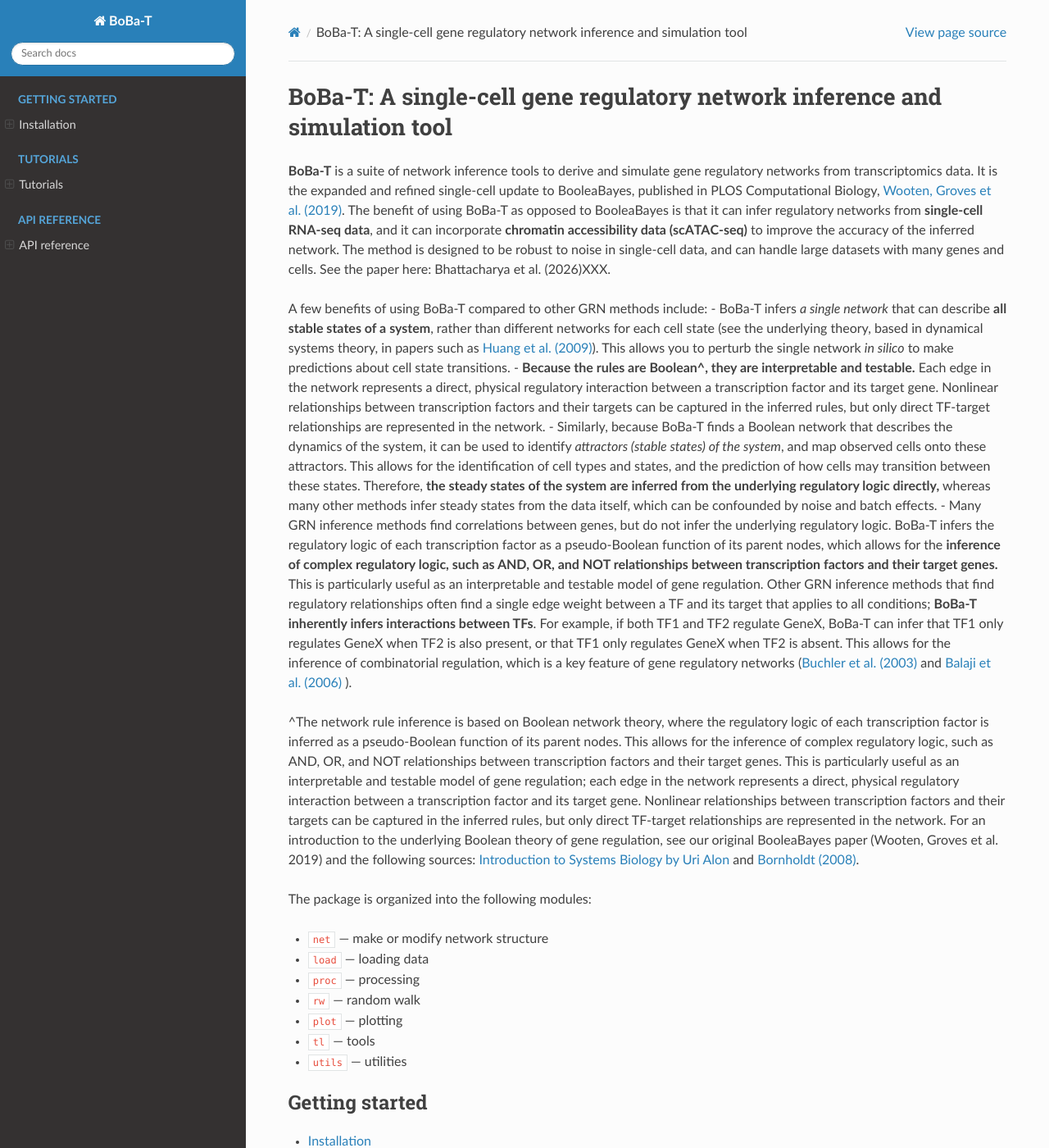
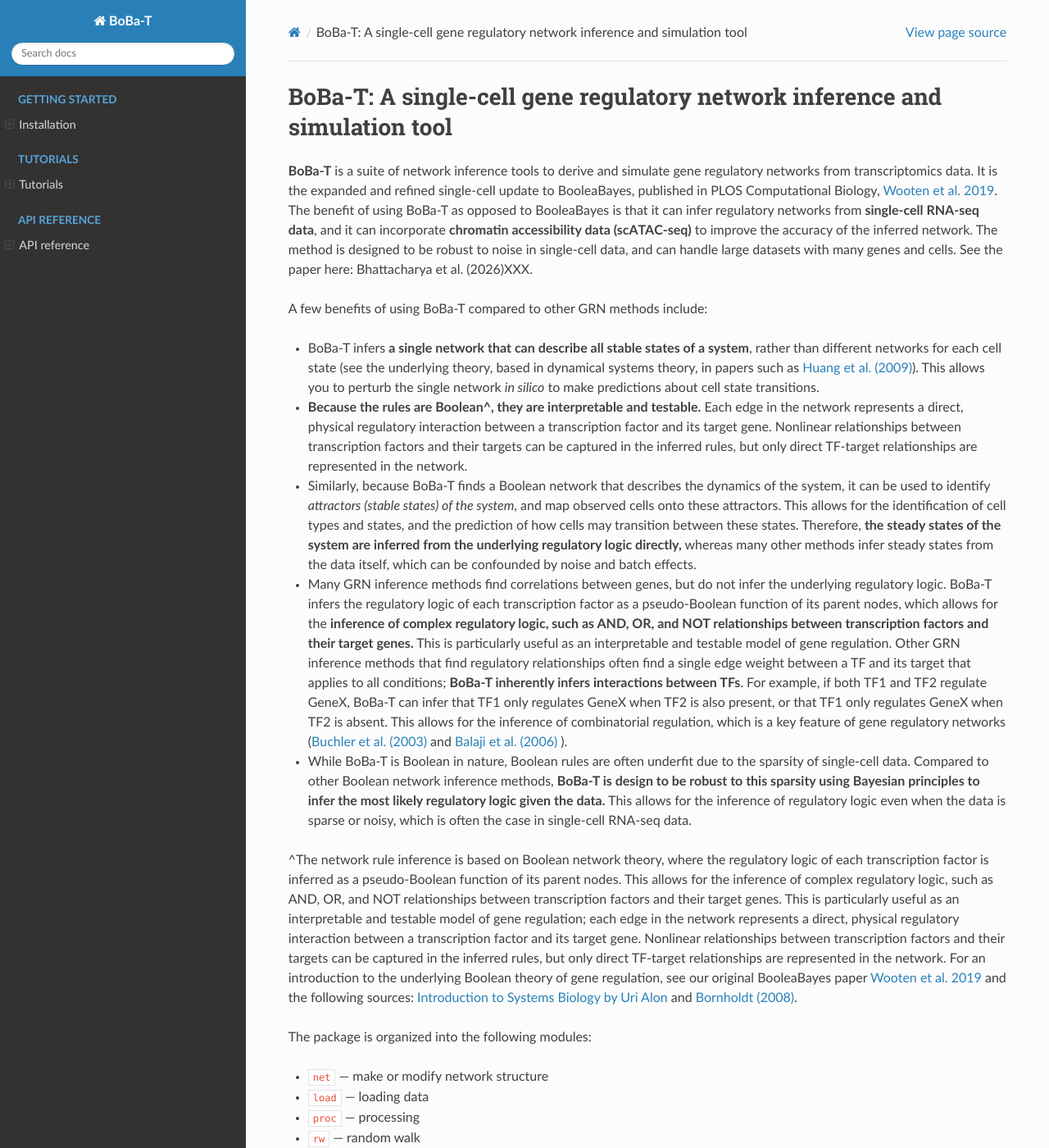
Before and after one commit to smgroves/BoBa-T, a Sphinx documentation site: the page built from docs/index.rst, in a window 1280 px wide and 1400 px high. Shown: the whole window at 82% size. Built offline with Sphinx 7.4.7 and the Read the Docs theme 3.1.0, drawn with Linux system fonts in a browser that asks for light colours; pages that are not in the unit, such as notebooks, are missing from menus.

Commit message:
Update index.rst

```diff
--- a/docs/index.rst
+++ b/docs/index.rst
@@ -4,16 +4,17 @@
 
 **BoBa-T** is a suite of network inference tools to derive and simulate gene
 regulatory networks from transcriptomics data. It is the expanded and refined single-cell update to
-BooleaBayes, published in PLOS Computational Biology,
-`Wooten, Groves et al. (2019) <https://journals.plos.org/ploscompbiol/article?id=10.1371/journal.pcbi.1007343>`_. The benefit of using BoBa-T as opposed to BooleaBayes is that it can infer regulatory networks from **single-cell RNA-seq data**, and it can incorporate **chromatin accessibility data (scATAC-seq)** to improve the accuracy of the inferred network. The method is designed to be robust to noise in single-cell data, and can handle large datasets with many genes and cells. See the paper here: Bhattacharya et al. (2026)XXX.
+BooleaBayes, published in PLOS Computational Biology, `Wooten et al. 2019`_. The benefit of using BoBa-T as opposed to BooleaBayes is that it can infer regulatory networks from **single-cell RNA-seq data**, and it can incorporate **chromatin accessibility data (scATAC-seq)** to improve the accuracy of the inferred network. The method is designed to be robust to noise in single-cell data, and can handle large datasets with many genes and cells. See the paper here: Bhattacharya et al. (2026)XXX.
 
 A few benefits of using BoBa-T compared to other GRN methods include:
-- BoBa-T infers *a single network* that can describe **all stable states of a system**, rather than different networks for each cell state (see the underlying theory, based in dynamical systems theory, in papers such as `Huang et al. (2009) <https://pmc.ncbi.nlm.nih.gov/articles/PMC2754594/>`_). This allows you to perturb the single network *in silico* to make predictions about cell state transitions.
-- **Because the rules are Boolean^, they are interpretable and testable.** Each edge in the network represents a direct, physical regulatory interaction between a transcription factor and its target gene. Nonlinear relationships between transcription factors and their targets can be captured in the inferred rules, but only direct TF-target relationships are represented in the network.
-- Similarly, because BoBa-T finds a Boolean network that describes the dynamics of the system, it can be used to identify *attractors (stable states) of the system*, and map observed cells onto these attractors. This allows for the identification of cell types and states, and the prediction of how cells may transition between these states. Therefore, **the steady states of the system are inferred from the underlying regulatory logic directly,** whereas many other methods infer steady states from the data itself, which can be confounded by noise and batch effects.
-- Many GRN inference methods find correlations between genes, but do not infer the underlying regulatory logic. BoBa-T infers the regulatory logic of each transcription factor as a pseudo-Boolean function of its parent nodes, which allows for the **inference of complex regulatory logic, such as AND, OR, and NOT relationships between transcription factors and their target genes.** This is particularly useful as an interpretable and testable model of gene regulation. Other GRN inference methods that find regulatory relationships often find a single edge weight between a TF and its target that applies to all conditions; **BoBa-T inherently infers interactions between TFs**. For example, if both TF1 and TF2 regulate GeneX, BoBa-T can infer that TF1 only regulates GeneX when TF2 is also present, or that TF1 only regulates GeneX when TF2 is absent. This allows for the inference of combinatorial regulation, which is a key feature of gene regulatory networks (`Buchler et al. (2003) <https://doi.org/10.1073/pnas.0930314100>`_ and `Balaji et al. (2006) <https://doi.org/10.1016/j.jmb.2006.04.029>`_ ).
 
-^The network rule inference is based on Boolean network theory, where the regulatory logic of each transcription factor is inferred as a pseudo-Boolean function of its parent nodes. This allows for the inference of complex regulatory logic, such as AND, OR, and NOT relationships between transcription factors and their target genes. This is particularly useful as an interpretable and testable model of gene regulation; each edge in the network represents a direct, physical regulatory interaction between a transcription factor and its target gene. Nonlinear relationships between transcription factors and their targets can be captured in the inferred rules, but only direct TF-target relationships are represented in the network. For an introduction to the underlying Boolean theory of gene regulation, see our original BooleaBayes paper (Wooten, Groves et al. 2019) and the following sources: `Introduction to Systems Biology by Uri Alon <https://www.amazon.com/dp/1439837171?lv=shuf&channelId=500&plpRedirect=mhFallback>`_ and `Bornholdt (2008) <https://doi.org/10.1098/rsif.2008.0132.focus>`_.
+* BoBa-T infers **a single network that can describe all stable states of a system**, rather than different networks for each cell state (see the underlying theory, based in dynamical systems theory, in papers such as `Huang et al. (2009) <https://pmc.ncbi.nlm.nih.gov/articles/PMC2754594/>`_). This allows you to perturb the single network *in silico* to make predictions about cell state transitions.
+* **Because the rules are Boolean^, they are interpretable and testable.** Each edge in the network represents a direct, physical regulatory interaction between a transcription factor and its target gene. Nonlinear relationships between transcription factors and their targets can be captured in the inferred rules, but only direct TF-target relationships are represented in the network.
+* Similarly, because BoBa-T finds a Boolean network that describes the dynamics of the system, it can be used to identify *attractors (stable states) of the system*, and map observed cells onto these attractors. This allows for the identification of cell types and states, and the prediction of how cells may transition between these states. Therefore, **the steady states of the system are inferred from the underlying regulatory logic directly,** whereas many other methods infer steady states from the data itself, which can be confounded by noise and batch effects.
+* Many GRN inference methods find correlations between genes, but do not infer the underlying regulatory logic. BoBa-T infers the regulatory logic of each transcription factor as a pseudo-Boolean function of its parent nodes, which allows for the **inference of complex regulatory logic, such as AND, OR, and NOT relationships between transcription factors and their target genes.** This is particularly useful as an interpretable and testable model of gene regulation. Other GRN inference methods that find regulatory relationships often find a single edge weight between a TF and its target that applies to all conditions; **BoBa-T inherently infers interactions between TFs**. For example, if both TF1 and TF2 regulate GeneX, BoBa-T can infer that TF1 only regulates GeneX when TF2 is also present, or that TF1 only regulates GeneX when TF2 is absent. This allows for the inference of combinatorial regulation, which is a key feature of gene regulatory networks (`Buchler et al. (2003) <https://doi.org/10.1073/pnas.0930314100>`_ and `Balaji et al. (2006) <https://doi.org/10.1016/j.jmb.2006.04.029>`_ ).
+* While BoBa-T is Boolean in nature, Boolean rules are often underfit due to the sparsity of single-cell data. Compared to other Boolean network inference methods, **BoBa-T is design to be robust to this sparsity using Bayesian principles to infer the most likely regulatory logic given the data.** This allows for the inference of regulatory logic even when the data is sparse or noisy, which is often the case in single-cell RNA-seq data.
+
+^The network rule inference is based on Boolean network theory, where the regulatory logic of each transcription factor is inferred as a pseudo-Boolean function of its parent nodes. This allows for the inference of complex regulatory logic, such as AND, OR, and NOT relationships between transcription factors and their target genes. This is particularly useful as an interpretable and testable model of gene regulation; each edge in the network represents a direct, physical regulatory interaction between a transcription factor and its target gene. Nonlinear relationships between transcription factors and their targets can be captured in the inferred rules, but only direct TF-target relationships are represented in the network. For an introduction to the underlying Boolean theory of gene regulation, see our original BooleaBayes paper `Wooten et al. 2019`_ and the following sources: `Introduction to Systems Biology by Uri Alon <https://www.amazon.com/dp/1439837171?lv=shuf&channelId=500&plpRedirect=mhFallback>`_ and `Bornholdt (2008) <https://doi.org/10.1098/rsif.2008.0132.focus>`_.
 
 The package is organized into the following modules:
 
```
Also changed, not shown: other parts of docs/index.rst (+3 -0 lines).
